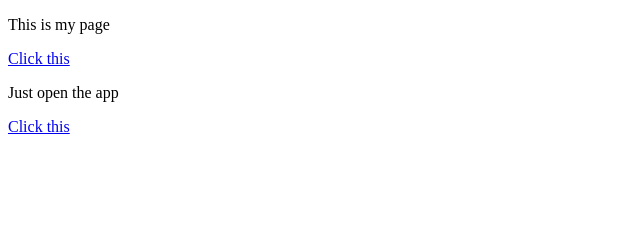
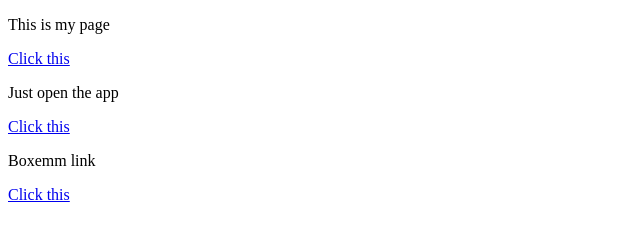
Before and after one commit to psibi/test, a plain HTML site: page index.html in a window 1280 px wide. Shown: the whole page, without its empty margins (0-640 px from the left). Drawn offline with Linux system fonts and the light colour scheme.

Commit message:
Update link

```diff
--- a/index.html
+++ b/index.html
@@ -9,5 +9,7 @@
     <a href="boxopendirect://file?id=205714632865">Click this</a>
     <p>Just open the app</p>
     <a href="boxopendirect">Click this</a>
+    <p>Boxemm link</p>
+    <a href="boxemm://file?id=205714632865">Click this</a>
   </body>
 </html>
```
